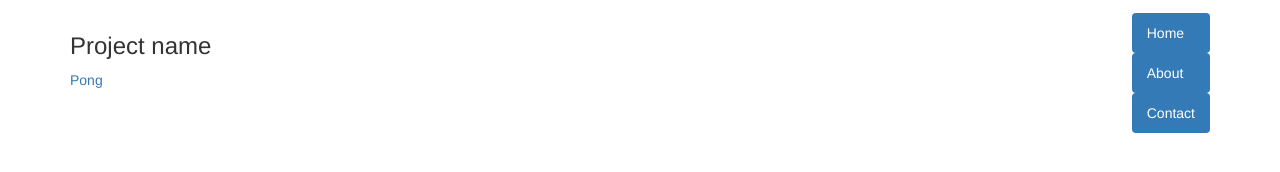
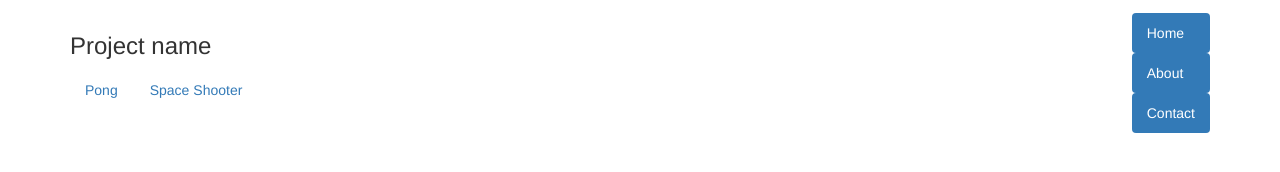
Before and after one commit to tylerwongj/tylerwongj.github.io, a plain HTML site: page index.html in a window 1280 px wide. Shown: the part 212-384 px from the top of the page. Drawn offline with nearby package versions, Linux system fonts and the light colour scheme.

Commit message:
added space shooter

```diff
--- a/index.html
+++ b/index.html
@@ -28,7 +28,11 @@
 			</nav>
 
 			<h3 class="text-muted1">Project name</h3>
-			<a href="/pong">Pong</a>
+
+			<ul class="nav nav-pills">
+				<li><a href="/pong">Pong</a></li>
+				<li><a href="http://ericjaychi.com/space-shooter/">Space Shooter</a></li>
+			</ul>
 		</div>
 	</div>
 
```
